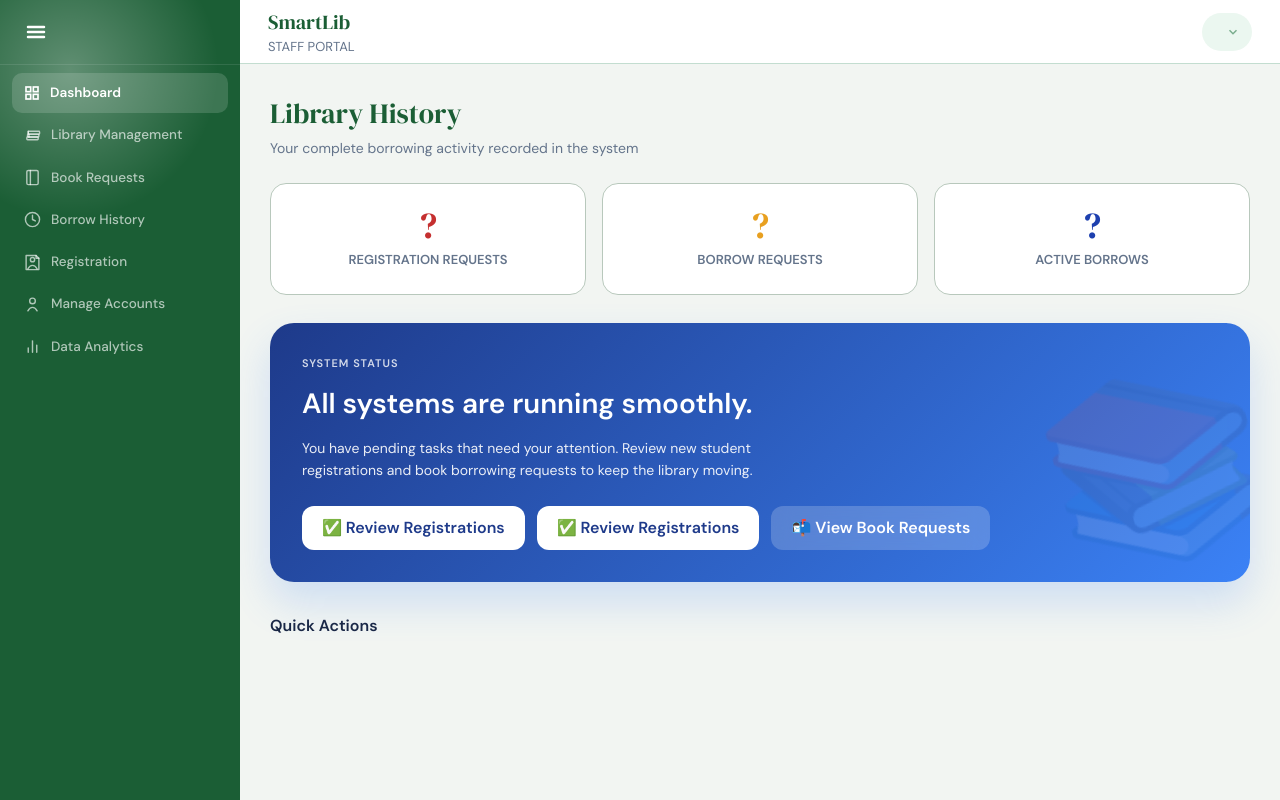
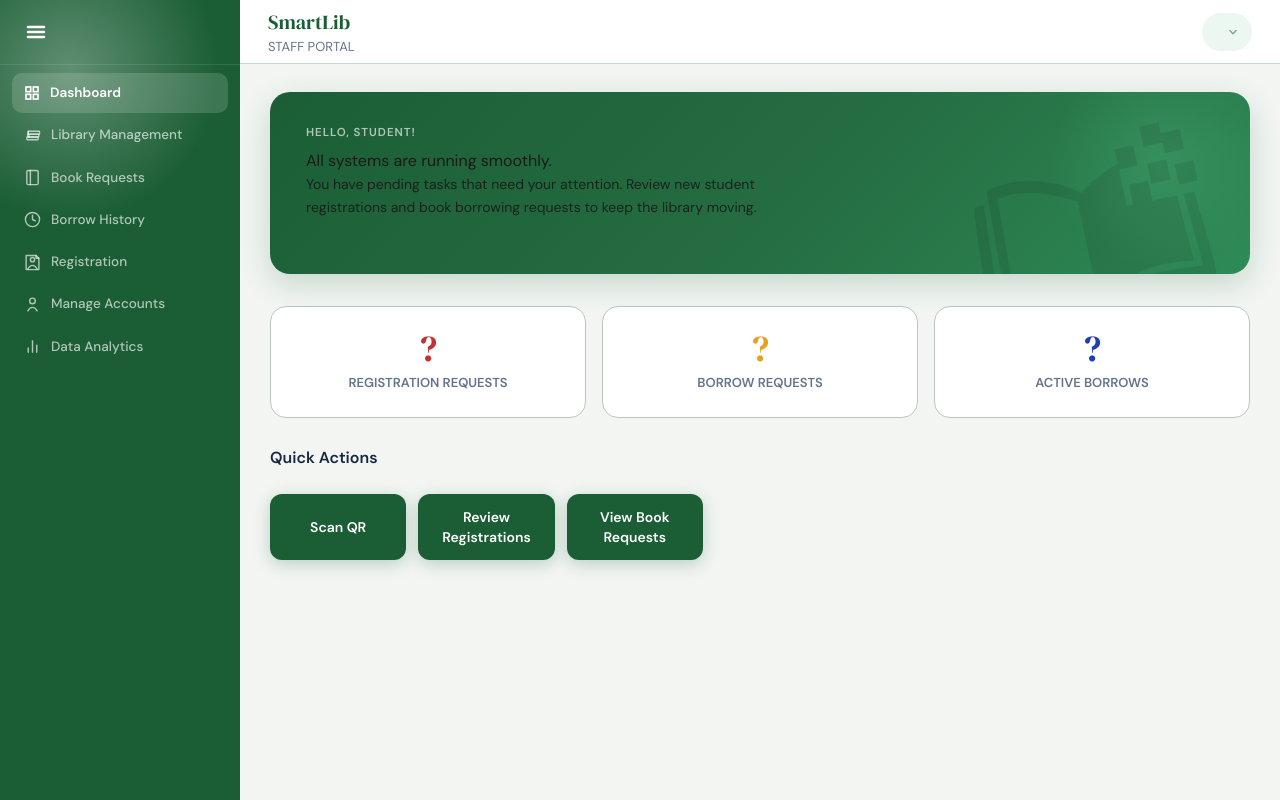
Before and after one commit to markrainier00/SmartLib_Harap, a Next.js app: page /admin/dashboard in a window 1280 px wide. Built offline with nearby package versions, Linux system fonts and the light colour scheme; sample sign-in values are in the browser's storage.

Commit message:
updated dashboard

```diff
--- a/src/app/admin/dashboard/page.tsx
+++ b/src/app/admin/dashboard/page.tsx
@@ -1,18 +1,40 @@
 "use client";
 
-import React from "react";
+import React, { useState, useEffect } from "react";
 import { useRouter } from "next/navigation";
-import { useUser } from "@/lib/user";
-import { IconActiveBorrow, IconBookRequests, IconRegistrationRequests } from "@/components/icons";
+import { IconActiveBorrow, IconBookRequests, IconRegistrationRequests, IconLogo } from "@/components/icons";
 
 export default function StaffDashboard() {
   const router = useRouter();
-  const { firstName } = useUser();
+
+  const [currentUser, setCurrentUser] = useState<any>(null);
+
+  useEffect(() => {
+    const userStr = localStorage.getItem("user");
+    if (!userStr) {
+      router.replace("/");
+    } else {
+      try {
+        setCurrentUser(JSON.parse(userStr));
+      } catch (e) {
+        router.replace("/");
+      }
+    }
+  }, [router]);
+
+
+  if (!currentUser) return null;
 
   return (
     <div className="page-layout fadeUp">
-      <div className="page-header">Library History</div>
-      <div className="page-sub">Your complete borrowing activity recorded in the system</div>
+      <div className="hero relative">
+          <div className="hero-eyebrow">Hello, {currentUser.firstname || 'Student'}!</div>
+          <h2>All systems are running smoothly.</h2>
+          <p style={{ fontSize: 14, opacity: 0.9, maxWidth: 500, lineHeight: 1.6, marginBottom: 24 }}>
+            You have pending tasks that need your attention. Review new student registrations and book borrowing requests to keep the library moving.
+          </p>
+          <IconLogo className="absolute right-10 top-4 w-60 h-60 opacity-10 -rotate-12"/>
+      </div>
 
       <div className="summary-grid">
         <div className="sum-card">
@@ -29,44 +51,21 @@ export default function StaffDashboard() {
         </div>
       </div>
 
-      {/* SYSTEM STATUS (Base sa Image mo) */}
-      <div style={{
-        background: "linear-gradient(135deg, #1e3a8a 0%, #3b82f6 100%)",
-        borderRadius: 24,
-        padding: "32px",
-        color: "#fff",
-        position: "relative",
-        overflow: "hidden",
-        marginBottom: 32,
-        boxShadow: "0 20px 40px rgba(59, 130, 246, 0.2)"
-      }}>
-        <div style={{ position: "relative", zIndex: 2 }}>
-          <div style={{ fontSize: 11, fontWeight: 700, letterSpacing: 1, textTransform: "uppercase", opacity: 0.8, marginBottom: 12 }}>System Status</div>
-          <h2 style={{ fontSize: 28, fontWeight: 700, marginBottom: 12 }}>All systems are running smoothly.</h2>
-          <p style={{ fontSize: 14, opacity: 0.9, maxWidth: 500, lineHeight: 1.6, marginBottom: 24 }}>
-            You have pending tasks that need your attention. Review new student registrations and book borrowing requests to keep the library moving.
-          </p>
-          <div style={{ display: "flex", gap: 12 }}>
-            <button onClick={() => router.push("/admin/scanner")} style={{ background: "#fff", color: "#1e3a8a", border: "none", padding: "10px 20px", borderRadius: 12, fontWeight: 700, cursor: "pointer", display: "flex", alignItems: "center", gap: 8 }}>
-              ✅ Review Registrations
-            </button>
-            <button onClick={() => router.push("/admin/approvals")} style={{ background: "#fff", color: "#1e3a8a", border: "none", padding: "10px 20px", borderRadius: 12, fontWeight: 700, cursor: "pointer", display: "flex", alignItems: "center", gap: 8 }}>
-              ✅ Review Registrations
-            </button>
-            <button onClick={() => router.push("/admin/requests")} style={{ background: "rgba(255,255,255,0.2)", color: "#fff", border: "none", padding: "10px 20px", borderRadius: 12, fontWeight: 700, cursor: "pointer", display: "flex", alignItems: "center", gap: 8, backdropFilter: "blur(10px)" }}>
-              📬 View Book Requests
-            </button>
-          </div>
-        </div>
-        {/* Decorative Books Icon in background */}
-        <div style={{ position: "absolute", right: -20, bottom: -20, fontSize: 180, opacity: 0.1, transform: "rotate(-15deg)" }}>📚</div>
-      </div>
-
-      {/* QUICK ACTIONS (Hindi tinanggal ang Scanner) */}
+      {/* QUICK ACTIONS */}
       <div>
         <h3 style={{ fontSize: 16, fontWeight: 700, color: "#1a2744", marginBottom: 16 }}>Quick Actions</h3>
         <div style={{ display: "flex", gap: 20, flexWrap: "wrap" }}>
-
+          <div style={{ display: "flex", gap: 12 }}>
+            <button className="btn" onClick={() => router.push("/admin/scanner")}>
+              Scan QR
+            </button>
+            <button className="btn" onClick={() => router.push("/admin/approvals")}>
+              Review Registrations
+            </button>
+            <button className="btn" onClick={() => router.push("/admin/requests")}>
+              View Book Requests
+            </button>
+          </div>
         </div>
       </div>
     </div>
```
